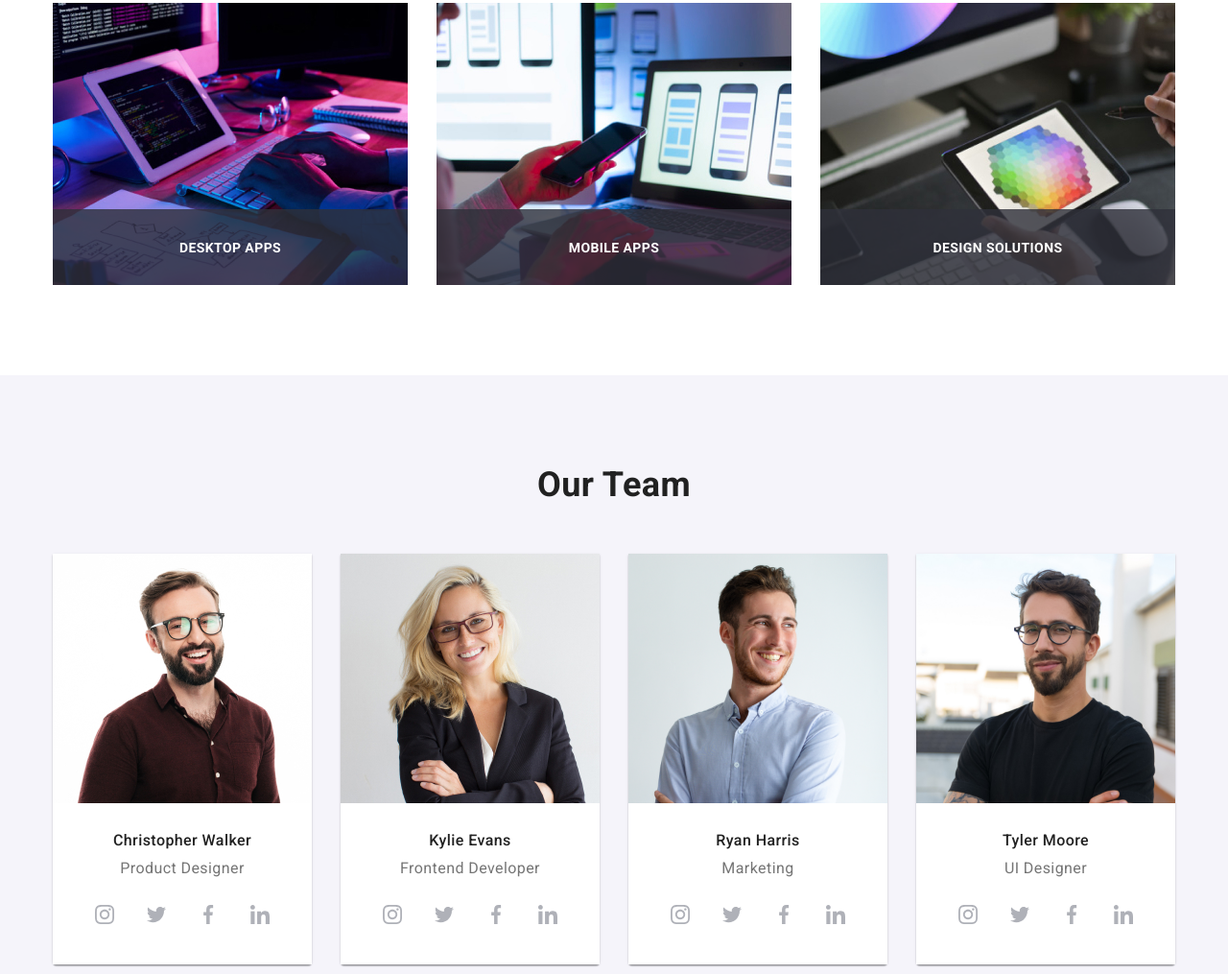
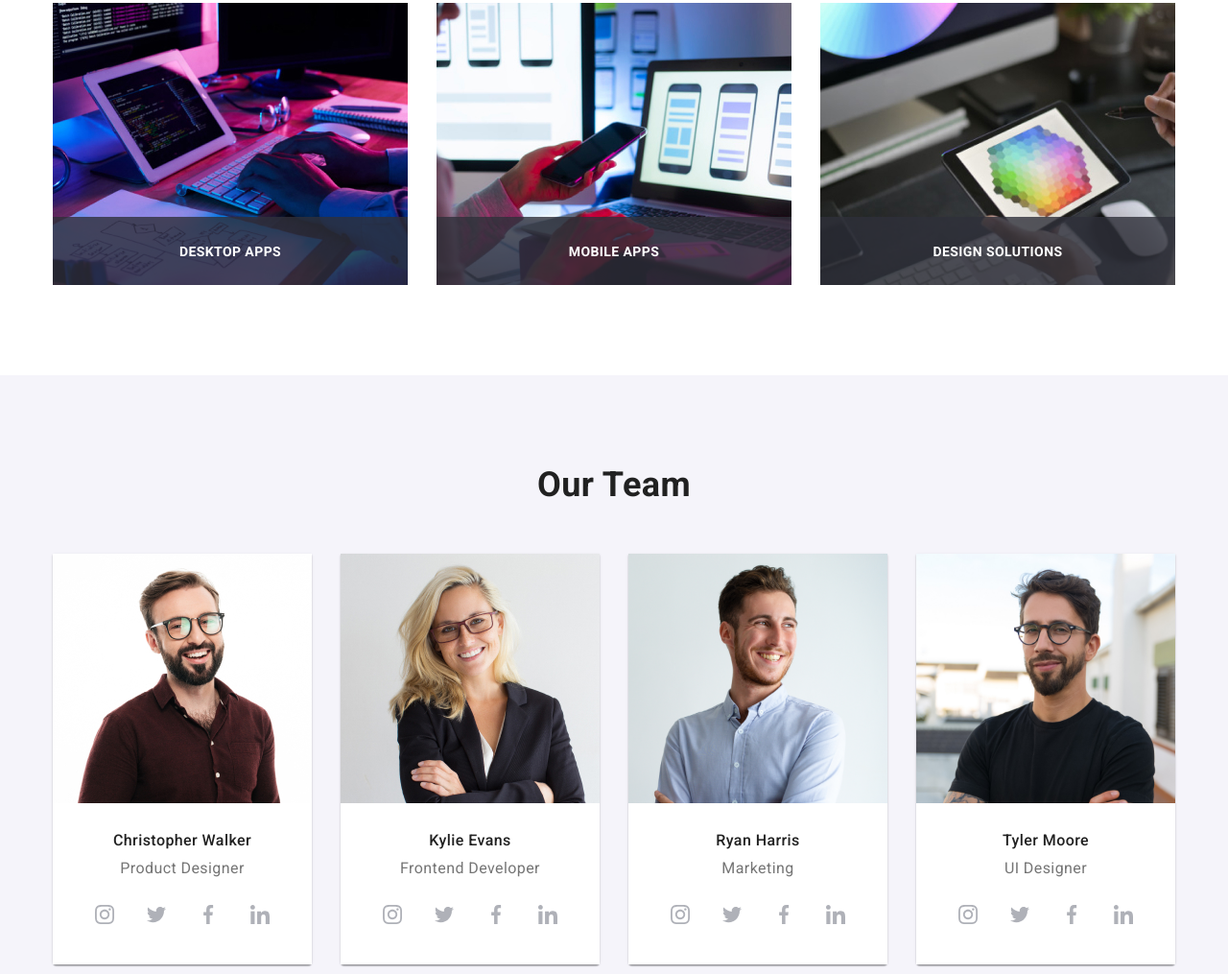
Before and after one commit to Shane-757/goit-markup-hw-05, a plain HTML site: page index.html in a window 1280 px wide. Shown: the part 1236-2251 px from the top of the page at 96% size. Drawn offline with nearby package versions, Linux system fonts and the light colour scheme.

Commit message:
Update style.css

```diff
--- a/css/style.css
+++ b/css/style.css
@@ -304,7 +304,7 @@ img{
     position: absolute;
     font-weight: 700;
     font-size: 14px;
-    line-height: 1.14 calc(16/14);
+    line-height:calc(16/14);
     bottom: 0;
     right: 0;
     left: 0;
```
